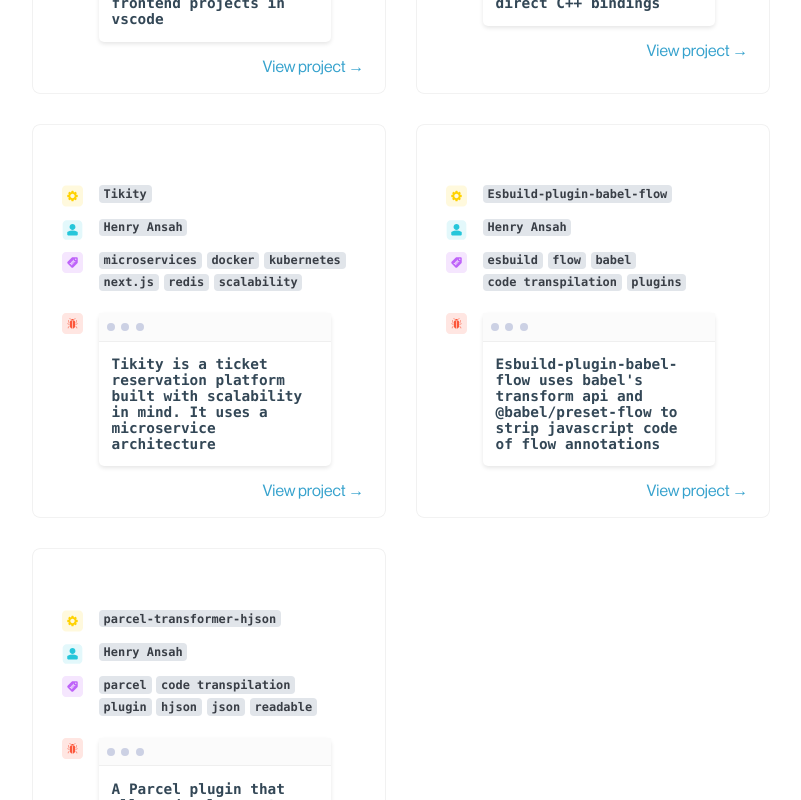
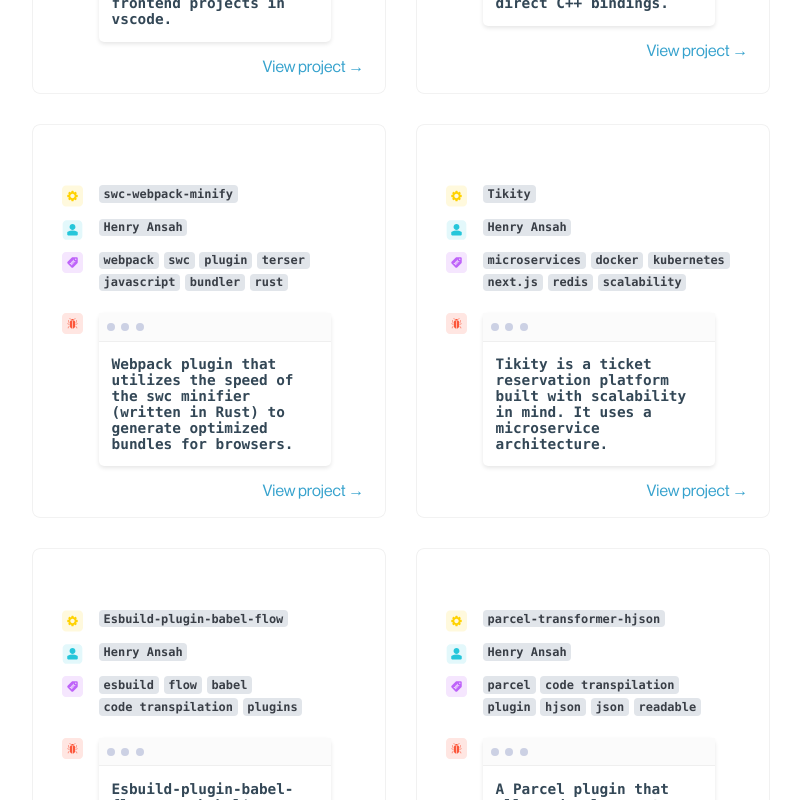
Before and after one commit to henrhie/personal-site, a React (Vite) app: page / in a window 1280 px wide. Shown: the part 1020-1820 px from the top of the page, without its empty margins (239-1040 px from the left). Built offline with nearby package versions, Linux system fonts and the light colour scheme.

Commit message:
add project to projects list

```diff
--- a/src/components/data.js
+++ b/src/components/data.js
@@ -88,7 +88,7 @@
 		image: VscodeIcon,
 		tags: ['vscode', 'javascript', 'react', 'frontend', 'extension'],
 		projectDesc:
-			'Note.js is a vscode extension that allows developers to quickly prototype their frontend projects in vscode',
+			'Note.js is a vscode extension that allows developers to quickly prototype their frontend projects in vscode.',
 		projectUrl: 'https://github.com/henrhie/Note.js',
 	},
 	{
@@ -96,8 +96,24 @@
 		image: ReactNativeIcon,
 		tags: ['react native', 'c++', 'java', 'javascript', 'android'],
 		projectDesc:
-			'React Native SHA is a Blazing fast ⚡⚡⚡ Secure Hash Algorithm solution for React Native with direct C++ bindings',
+			'React Native SHA is a Blazing fast ⚡⚡⚡ Secure Hash Algorithm solution for React Native with direct C++ bindings.',
 		projectUrl: 'https://github.com/henrhie/react-native-sha',
+	},
+	{
+		project_title: 'swc-webpack-minify',
+		image: ReactNativeIcon,
+		tags: [
+			'webpack',
+			'swc',
+			'plugin',
+			'terser',
+			'javascript',
+			'bundler',
+			'rust',
+		],
+		projectDesc:
+			'Webpack plugin that utilizes the speed of the swc minifier (written in Rust) to generate optimized bundles for browsers.',
+		projectUrl: 'https://github.com/henrhie/swc-webpack-minifier',
 	},
 	{
 		project_title: 'Tikity',
@@ -111,7 +127,7 @@
 			'scalability',
 		],
 		projectDesc:
-			'Tikity is a ticket reservation platform built with scalability in mind. It uses a microservice architecture',
+			'Tikity is a ticket reservation platform built with scalability in mind. It uses a microservice architecture.',
 		projectUrl: 'https://github.com/henrhie/tikity',
 	},
 	{
@@ -119,7 +135,7 @@
 		image: VscodeIcon,
 		tags: ['esbuild', 'flow', 'babel', 'code transpilation', 'plugins'],
 		projectDesc:
-			"Esbuild-plugin-babel-flow uses babel's transform api and @babel/preset-flow to strip javascript code of flow annotations",
+			"Esbuild-plugin-babel-flow uses babel's transform api and @babel/preset-flow to strip javascript code of flow type annotations .",
 		projectUrl: 'https://github.com/henrhie/esbuild-plugin-babel-flow',
 	},
 	{
@@ -134,7 +150,7 @@
 			'readable',
 		],
 		projectDesc:
-			'A Parcel plugin that allows developers to write json files as hjson (human-readable json) and import them in their javascript modules',
+			'A Parcel plugin that allows developers to write json files as hjson (human-readable json) and import them in their javascript modules.',
 		projectUrl: 'https://github.com/henrhie/parcel-transformer-hjson',
 	},
 ];
```
Also changed, not shown: package.json (+7 -3 lines), 1 other file (tests, documents, lock files or other folders).
